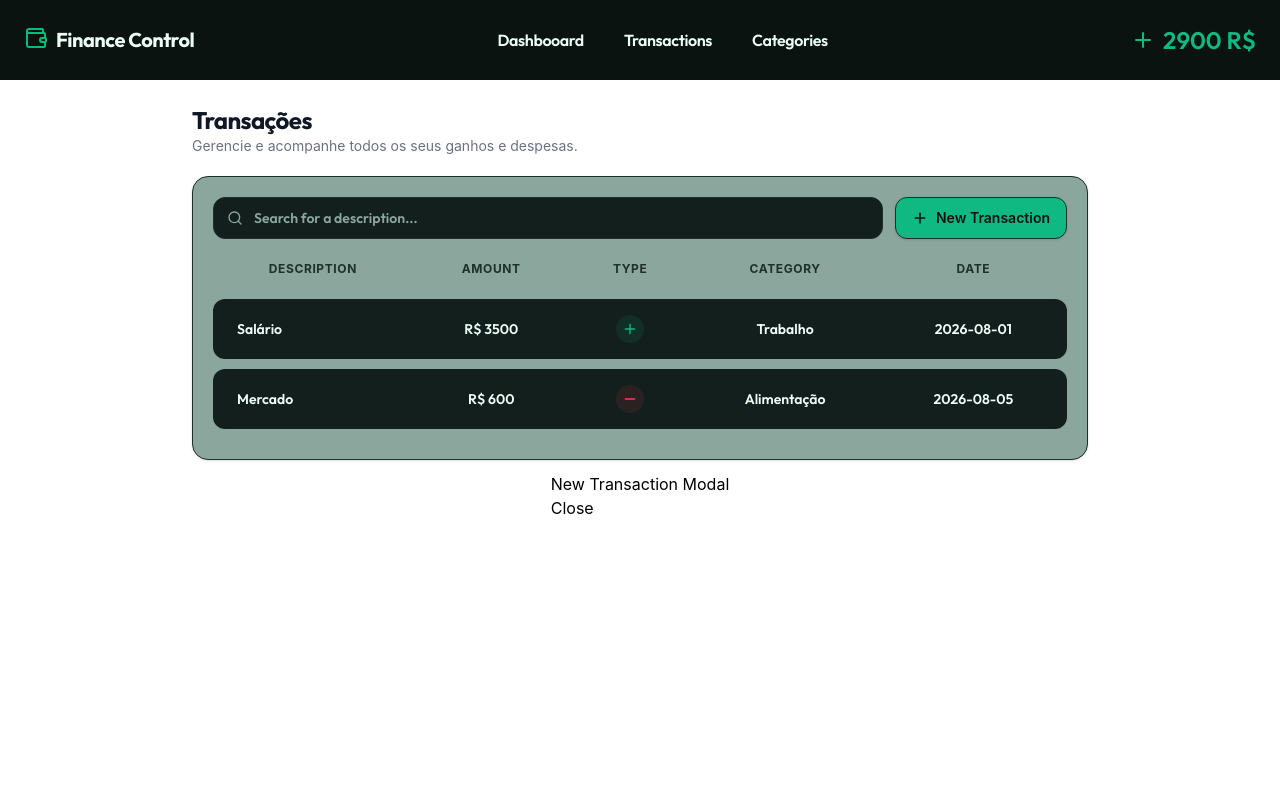
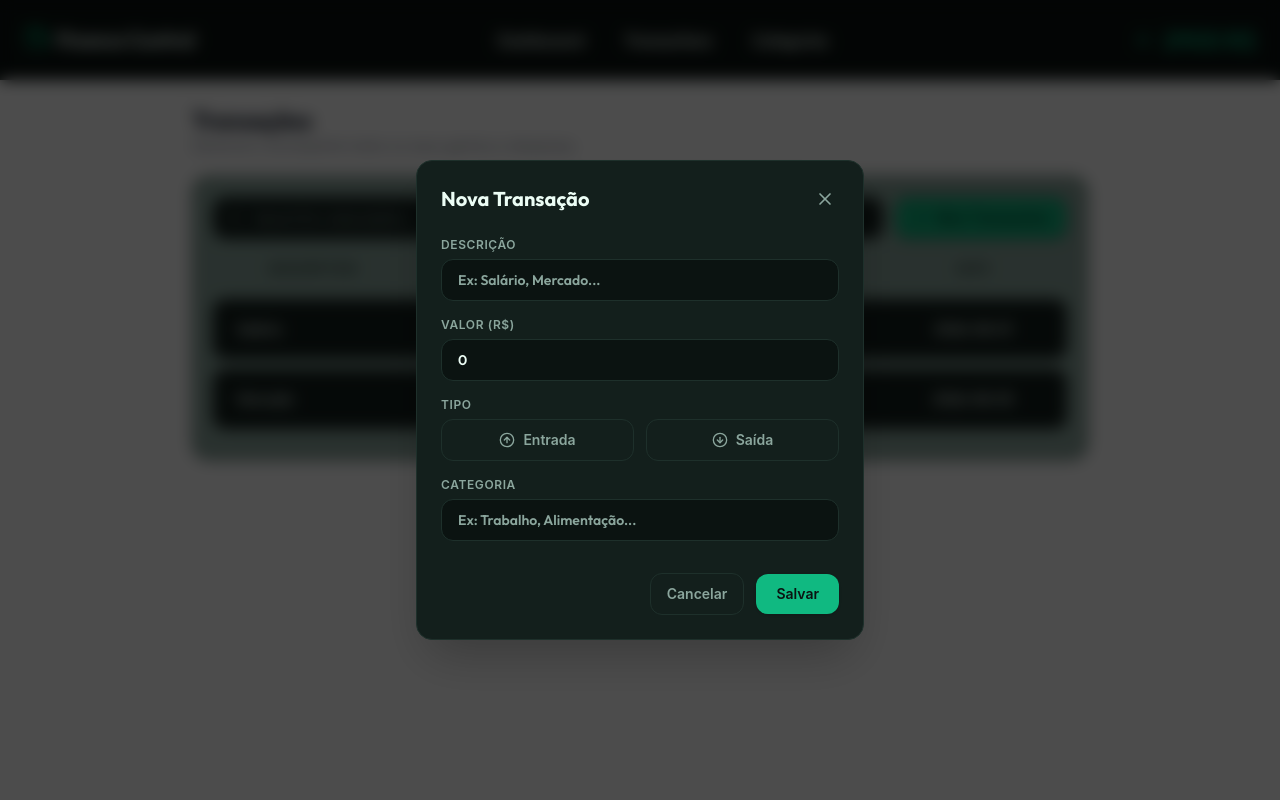
Before and after one commit to daveesin/finance-crud, a React (Vite) app: page / in a window 1280 px wide. Both pictures are taken after a click on the button "New Transaction". Shown: the top 800 px of the page. Built offline with nearby package versions, Linux system fonts and the light colour scheme.

Commit message:
Style and structure our modal and create the states and functions needed. Import the function to add the new transaction from the App.jsx too

```diff
--- a/src/components/transaction/NewTransactionModal.jsx
+++ b/src/components/transaction/NewTransactionModal.jsx
@@ -1,14 +1,157 @@
+import { useOutletContext } from "react-router-dom";
+import { useState } from "react";
+import { X, ArrowUpCircle, ArrowDownCircle } from "lucide-react";
+
 function NewTransactionModal({ isTModalOpen, onCloseNTModal }) {
-    return(
-        <div className="flex flex-col items-center justify-center gap-4">
 
-            {isTModalOpen && (
-                <div>
-                    <h1>New Transaction Modal</h1>
-                    <button onClick={() => onCloseNTModal()}>Close</button>
+    const { handleAddNewTransaction } = useOutletContext();
+
+    const [description, setDescription] = useState("");
+    const [amount, setAmount] = useState(0);
+    const [type, setType] = useState("");
+    const [category, setCategory] = useState("");
+
+
+    if (!isTModalOpen) return null;
+
+    //Define a function to clear the Modal:
+    function handleClearModal() {
+        setDescription("");
+        setAmount(0);
+        setType("");
+        setCategory("");
+    }
+
+    //Define a function to use on the submit button to save the transaction and clear the modal
+    function handleSubmit(e) {
+        e.preventDefault();
+
+        const formattedDate = new Date().toISOString().split('T')[0];
+
+        handleAddNewTransaction(
+            description,
+            Number(amount),
+            type,
+            category,
+            formattedDate
+        );
+        handleClearModal();
+        onCloseNTModal();
+    }
+
+
+    return (
+        <div className="fixed inset-0 z-50 flex items-center justify-center bg-black/70 backdrop-blur-sm p-4">
+            <div className="w-full max-w-md bg-finance-card border border-finance-border rounded-2xl p-6 shadow-2xl relative">
+
+                <div className="flex items-center justify-between mb-6">
+                <h2 className="text-xl font-bold text-finance-text font-['Outfit']">
+                    Nova Transação
+                </h2>
+                <button
+                    onClick={onCloseNTModal}
+                    className="text-finance-muted hover:text-finance-text transition-colors p-1 rounded-lg hover:bg-finance-bg"
+                >
+                    <X className="w-5 h-5" />
+                </button>
                 </div>
-            )}
 
+                <form onSubmit={handleSubmit} className="flex flex-col gap-4">
+
+                    <div className="flex flex-col gap-1.5">
+                        <label className="text-xs font-semibold text-finance-muted uppercase tracking-wider">
+                            Descrição
+                        </label>
+                        <input
+                            type="text"
+                            required
+                            placeholder="Ex: Salário, Mercado..."
+                            value={description}
+                            onChange={(e) => setDescription(e.target.value)}
+                            className="w-full px-4 py-2.5 rounded-xl bg-finance-bg border border-finance-border text-finance-text placeholder:text-finance-muted text-sm focus:outline-none focus:border-finance-income font-['Outfit']"
+                        />
+                    </div>
+
+                    <div className="flex flex-col gap-1.5">
+                        <label className="text-xs font-semibold text-finance-muted uppercase tracking-wider">
+                            Valor (R$)
+                        </label>
+                        <input
+                            type="number"
+                            step="0.01"
+                            required
+                            placeholder="0,00"
+                            value={amount}
+                            onChange={(e) => setAmount(e.target.value)}
+                            className="w-full px-4 py-2.5 rounded-xl bg-finance-bg border border-finance-border text-finance-text placeholder:text-finance-muted text-sm focus:outline-none focus:border-finance-income font-['Outfit']"
+                        />
+                    </div>
+
+                    <div className="flex flex-col gap-1.5">
+                        <label className="text-xs font-semibold text-finance-muted uppercase tracking-wider">
+                            Tipo
+                        </label>
+                        <div className="grid grid-cols-2 gap-3">
+                            <button
+                                type="button"
+                                onClick={() => setType("income")}
+                                className={`flex items-center justify-center gap-2 py-2.5 rounded-xl border text-sm font-semibold transition-all ${
+                                type === "income"
+                                    ? "bg-finance-income/10 border-finance-income text-finance-income"
+                                    : "border-finance-border text-finance-muted hover:bg-finance-bg"
+                                }`}
+                            >
+                                <ArrowUpCircle className="w-4 h-4" />
+                                <span>Entrada</span>
+                            </button>
+
+                            <button
+                                type="button"
+                                onClick={() => setType("expense")}
+                                className={`flex items-center justify-center gap-2 py-2.5 rounded-xl border text-sm font-semibold transition-all ${
+                                type === "expense"
+                                    ? "bg-finance-expense/10 border-finance-expense text-finance-expense"
+                                    : "border-finance-border text-finance-muted hover:bg-finance-bg"
+                                }`}
+                            >
+                                <ArrowDownCircle className="w-4 h-4" />
+                                <span>Saída</span>
+                            </button>
+                        </div>
+                    </div>
+
+                    <div className="flex flex-col gap-1.5">
+                        <label className="text-xs font-semibold text-finance-muted uppercase tracking-wider">
+                        Categoria
+                        </label>
+                        <input
+                        type="text"
+                        required
+                        placeholder="Ex: Trabalho, Alimentação..."
+                        value={category}
+                        onChange={(e) => setCategory(e.target.value)}
+                        className="w-full px-4 py-2.5 rounded-xl bg-finance-bg border border-finance-border text-finance-text placeholder:text-finance-muted text-sm focus:outline-none focus:border-finance-income font-['Outfit']"
+                        />
+                    </div>
+
+                    <div className="flex items-center justify-end gap-3 mt-4">
+                        <button
+                            type="button"
+                            onClick={onCloseNTModal}
+                            className="px-4 py-2.5 rounded-xl border border-finance-border text-finance-muted hover:text-finance-text font-semibold text-sm transition-colors"
+                        >
+                            Cancelar
+                        </button>
+                        <button
+                            type="submit"
+                            className="px-5 py-2.5 rounded-xl bg-finance-income text-finance-bg font-semibold text-sm hover:opacity-90 transition-opacity shadow-sm"
+                        >
+                            Salvar
+                        </button>
+                    </div>
+
+                </form>
+            </div>
         </div>
     );
 }
```
